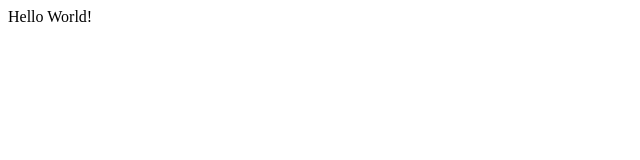
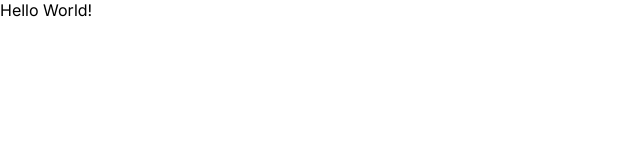
Before and after one commit to Jhone-cmd/nlw-prompts-manager, a plain HTML site: page index.html in a window 1280 px wide. Shown: the full height of the page, 0-640 px from the left. Drawn offline with Linux system fonts and the light colour scheme.

Commit message:
add style in the html

```diff
--- a/index.html
+++ b/index.html
@@ -3,6 +3,12 @@
 <head>
   <meta charset="UTF-8">
   <meta name="viewport" content="width=device-width, initial-scale=1.0">
+   <link
+      href="https://fonts.googleapis.com/css2?family=Inter:wght@400;500;600;700&display=swap"
+      rel="stylesheet"
+    />
+    <link rel="icon" type="image/svg+xml" href="assets/favicon.svg" />
+    <link rel="stylesheet" href="style.css" />
   <title>Prompts</title>
 </head>
 <body>
--- /dev/null
+++ b/style.css
@@ -0,0 +1,26 @@
+:root {
+  --white: #ffffff;
+
+  --accent-600: #4863f7;
+  --accent-500: #787bd7;
+
+  --alert-600: #ff5c5c;
+
+  --gray-900: #0d0d0d;
+  --gray-800: #111111;
+  --gray-700: #1a1a1a;
+  --gray-200: #424242;
+  --gray-100: #737373;
+}
+
+* {
+  margin: 0;
+  padding: 0;
+  box-sizing: border-box;
+}
+
+body,
+input,
+button {
+  font-family: "Inter", sans-serif;
+}
```
